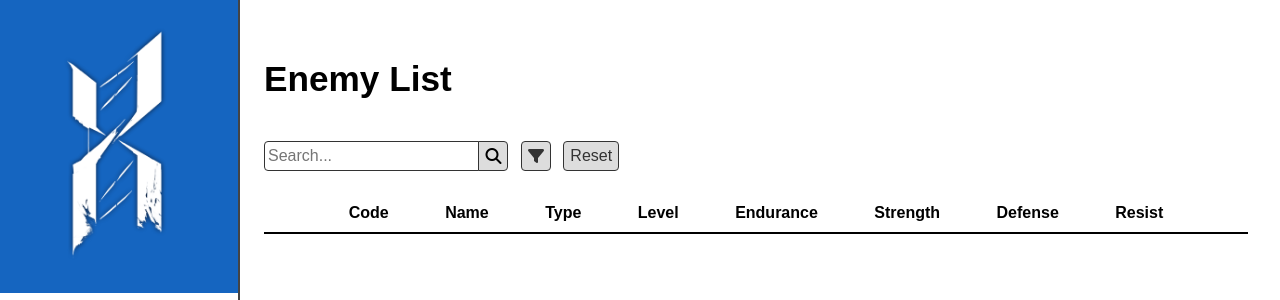
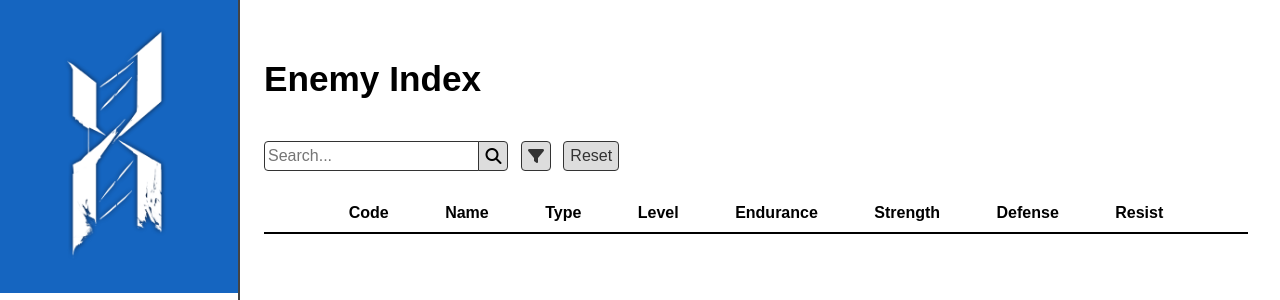
Before and after one commit to Zylashro/data-index-project, a Flask app: page /enemy-list in a window 1280 px wide. Shown: the top 300 px of the page. Run offline with Flask 2, Linux system fonts and the light colour scheme; data that the repository does not hold is empty; some libraries are stand-ins or nearby versions.

Commit message:
Added images for the readMe. Updated readMe. Updated stage.html and enemy.html to be consistent with the naming.

```diff
--- a/templates/enemy.html
+++ b/templates/enemy.html
@@ -1,7 +1,7 @@
 {% extends 'base.html' %}
 {% block content %}
     <section class="enemy__header">
-        <h1 class="section__heading">Enemy List</h1>
+        <h1 class="section__heading">Enemy Index</h1>
         <form method="get" name="enemyForm">
             <div class="search-bar">
                 <input type="text" name="search" placeholder="Search...">
--- a/templates/stage.html
+++ b/templates/stage.html
@@ -1,7 +1,7 @@
 {% extends 'base.html' %}
 {% block content %}
     <section class="stage__header">
-        <h1 class="section__heading">Stage List</h1>
+        <h1 class="section__heading">Stage Index</h1>
         <form method="get" name="stageForm">
             <div class="search-bar">
                 <input type="text" name="search" placeholder="Search...">
```
Also changed, not shown: README.md, static/assets/images/designDocs/readMe/responsive.png (added), 5 other files.
